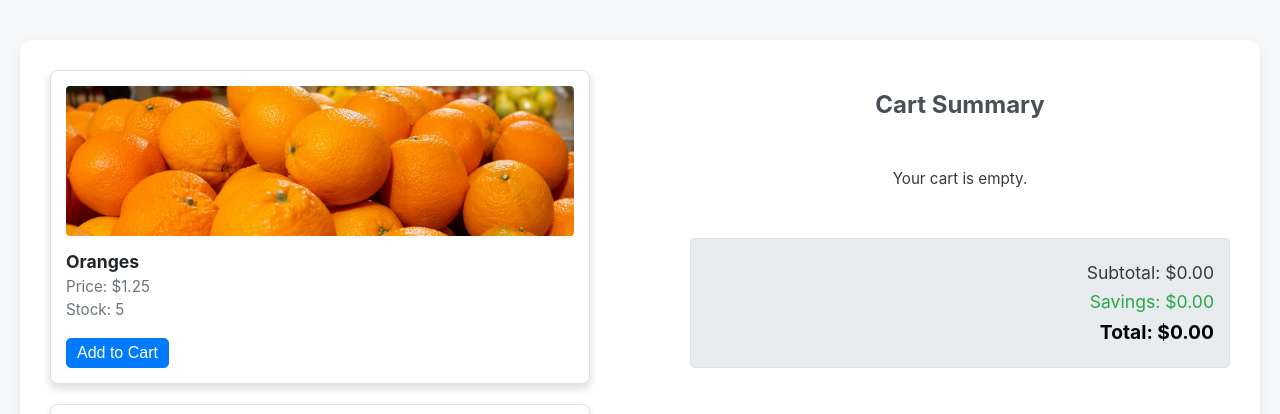
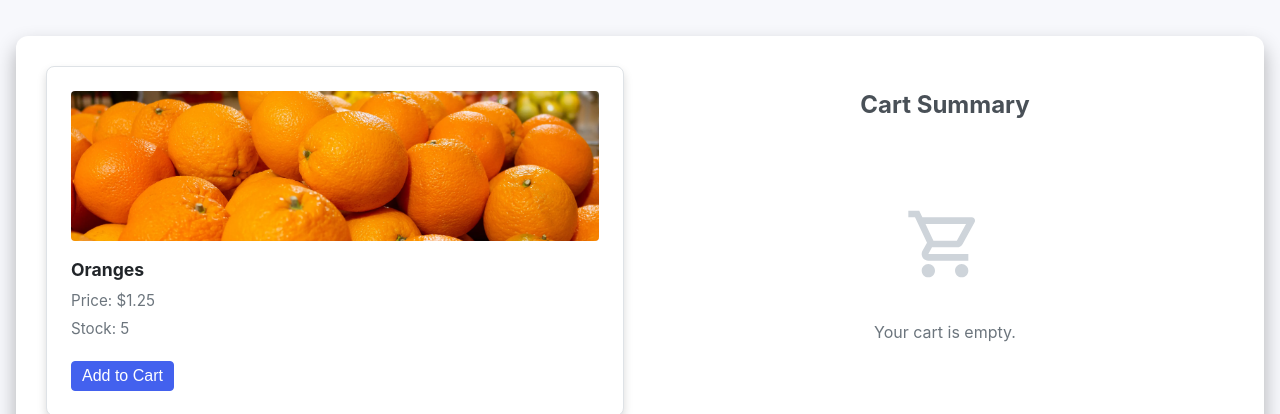
Before and after one commit to ShugKnight24/vanilla_shopping_cart, a plain HTML site: page index.html in a window 1280 px wide. Shown: the top 414 px of the page. Drawn offline with Linux system fonts and the light colour scheme.

Commit message:
refactor: Add css variables & use
- Add empty cart section and update styles

```diff
--- a/script.js
+++ b/script.js
@@ -274,7 +274,14 @@ function updateCartDisplay() {
   }
 
   if (cart.length === 0) {
-    cartList.innerHTML = "<li>Your cart is empty.</li>";
+    cartList.innerHTML = `
+      <div class="empty-cart">
+        <svg xmlns="http://www.w3.org/2000/svg" viewBox="0 0 24 24">
+          <path d="M0 0h24v24H0z" fill="none"/>
+          <path d="M15.55 13c.75 0 1.41-.41 1.75-1.03l3.58-6.49c.37-.66-.11-1.48-.87-1.48H5.21l-.94-2H1v2h2l3.6 7.59-1.35 2.44C4.52 15.37 5.48 17 7 17h12v-2H7l1.1-2h7.45zM6.16 6h12.15l-2.76 5H8.53L6.16 6zM7 18c-1.1 0-1.99.9-1.99 2S5.9 22 7 22s2-.9 2-2-.9-2-2-2zm10 0c-1.1 0-1.99.9-1.99 2s.89 2 1.99 2 2-.9 2-2-.9-2-2-2z"/>
+        </svg>
+        <p>Your cart is empty.</p>
+      </div>`;
   }
 
   toggleCheckoutSection();
--- a/style.css
+++ b/style.css
@@ -1,17 +1,43 @@
+:root {
+  --primary-color: #4361ee;
+  --secondary-color: #3a0ca3;
+  --success-color: #38b000;
+  --warning-color: #f77f00;
+  --danger-color: #d62828;
+  --light-color: #f8f9fa;
+  --dark-color: #343a40;
+  --background-color: #f7f8fc;
+  --border-radius-sm: 4px;
+  --border-radius: 8px;
+  --border-radius-lg: 12px;
+  --box-shadow-light: 0 5px 10px rgba(0, 0, 0, 0.15);
+  --box-shadow: 0 10px 20px rgba(0, 0, 0, 0.3);
+  --quick-transition-speed: 0.3s;
+  --slow-transition-speed: 0.6s;
+
+  --space-sm: 0.25rem;
+  --space-md: 0.5rem;
+  --space-lg: 1rem;
+  --space-xl: 1.5rem;
+  --space-xxl: 2rem;
+}
+
 body {
   font-family: -apple-system, BlinkMacSystemFont, "Segoe UI", Roboto, Helvetica,
     Arial, sans-serif;
-  background-color: #f8f9fa;
+  background-color: var(--background-color);
   margin: 0;
-  padding: 20px;
-  color: #343a40;
+  padding: var(--space-lg);
+  color: var(--dark-color);
+  line-height: 1.6;
+  font-size: 16px;
 }
 
 h1,
 h2 {
   text-align: center;
   color: #495057;
-  margin-bottom: 1.5rem;
+  margin-bottom: var(--space-xl);
 }
 
 .container {
@@ -19,11 +45,27 @@ h2 {
   margin: 20px auto;
   background: #ffffff;
   padding: 30px;
-  border-radius: 12px;
-  box-shadow: 0 4px 15px rgba(0, 0, 0, 0.08);
+  border-radius: var(--border-radius-lg);
+  box-shadow: var(--box-shadow);
   display: flex;
-  gap: 100px;
+  gap: var(--space-xxl);
   align-items: center;
+}
+
+.empty-cart {
+  display: flex;
+  flex-direction: column;
+  align-items: center;
+  justify-content: center;
+  padding: 40px 0;
+  color: #6c757d;
+}
+
+.empty-cart svg {
+  width: 80px;
+  height: 80px;
+  margin-bottom: 20px;
+  fill: #ced4da;
 }
 
 /* Inventory Styling */
@@ -41,7 +83,7 @@ h2 {
   margin: 0;
   display: grid;
   grid-template-columns: repeat(auto-fit, minmax(250px, 1fr));
-  gap: 20px;
+  gap: var(--space-xxl);
 }
 
 .inventory-item {
@@ -49,15 +91,17 @@ h2 {
   flex-direction: column;
   background-color: #fff;
   border: 1px solid #dee2e6;
-  border-radius: 8px;
-  padding: 15px;
-  margin-bottom: 20px;
-  box-shadow: 0 4px 10px rgba(0, 0, 0, 0.15);
-  transition: box-shadow 0.2s ease-in-out;
+  border-radius: var(--border-radius);
+  padding: var(--space-xl);
+  margin-bottom: var(--space-xxl);
+  box-shadow: var(--box-shadow-light);
+  transition: box-shadow var(--quick-transition-speed) ease-in-out,
+    transform var(--quick-transition-speed) ease-in-out;
 }
 
 .inventory-item:hover {
-  box-shadow: 0 8px 20px rgba(0, 0, 0, 0.3);
+  transform: translateY(-5px);
+  box-shadow: var(--box-shadow);
 }
 
 .product-image {
@@ -106,12 +150,13 @@ h2 {
 .item-controls button {
   padding: 6px 10px;
   font-size: 1em;
-  border: 1px solid #007bff;
-  background-color: #007bff;
+  border: 1px solid var(--primary-color);
+  background-color: var(--primary-color);
   color: white;
-  border-radius: 5px;
+  border-radius: var(--border-radius-sm);
   cursor: pointer;
-  transition: background-color 0.2s ease, border-color 0.2s ease;
+  transition: background-color var(--quick-transition-speed) ease,
+    border-color var(--quick-transition-speed) ease;
   line-height: 1;
 }
 
@@ -146,7 +191,8 @@ h2 {
   font-size: 1.5em;
   padding: 0;
   cursor: pointer;
-  transition: opacity 0.6s ease-in-out, scale 0.6s ease-in-out;
+  transition: opacity var(--slow-transition-speed) ease-in-out,
+    scale var(--slow-transition-speed) ease-in-out;
 }
 
 .item-controls .remove-button:hover {
@@ -224,12 +270,12 @@ h2 {
   padding: 12px 25px;
   font-size: 1.1em;
   font-weight: bold;
-  background-color: #28a745;
+  background-color: var(--success-color);
   border: none;
   color: white;
   border-radius: 5px;
   cursor: pointer;
-  transition: background-color 0.3s ease;
+  transition: background-color var(--quick-transition-speed) ease;
   width: 100%;
 }
 
@@ -263,19 +309,19 @@ h2 {
   flex-grow: 1;
   padding: 9px;
   border: 1px solid #ced4da;
-  border-radius: 12px;
+  border-radius: var(--border-radius-lg);
   font-size: 0.9em;
 }
 
 .apply-promo-button {
   padding: 8px 15px;
   font-size: 0.9em;
-  background-color: #007bff;
+  background-color: var(--primary-color);
   border: none;
   color: white;
-  border-radius: 12px;
+  border-radius: var(--border-radius-lg);
   cursor: pointer;
-  transition: background-color 0.6s ease;
+  transition: background-color var(--slow-transition-speed) ease;
 }
 
 .apply-promo-button:hover {
```
